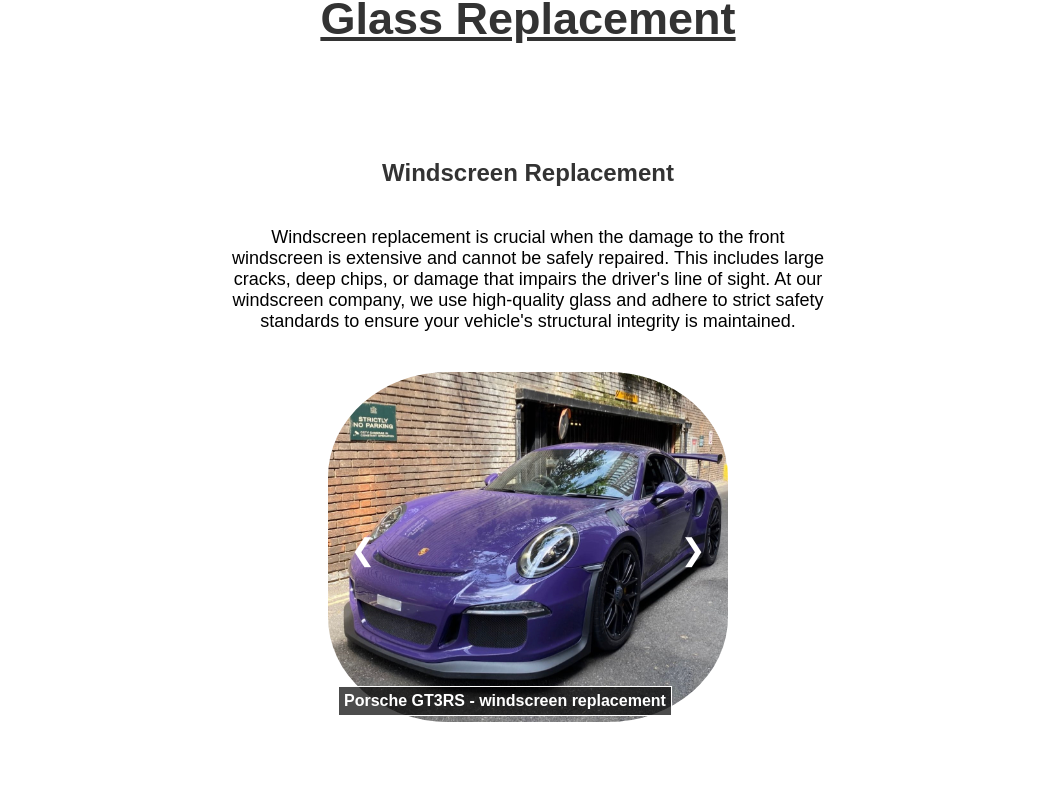
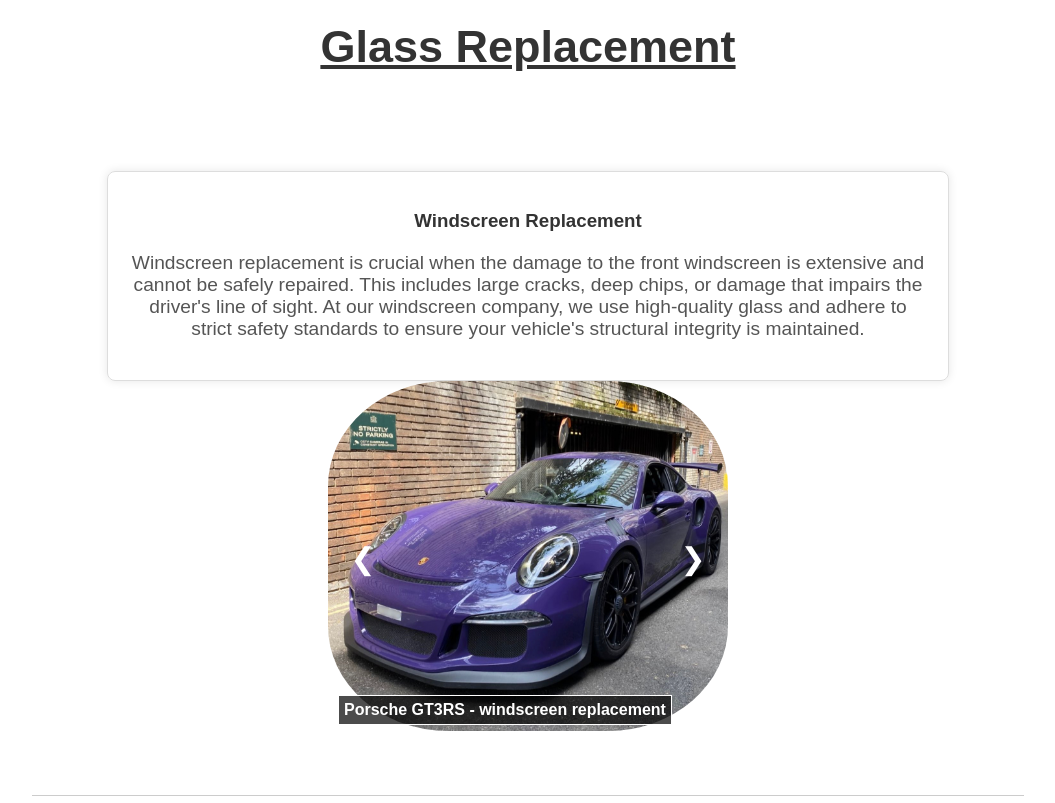
Before and after one commit to onurat/sg-client, a React (Create React App) app: page /#/glassreplacment in a window 1280 px wide. Shown: the part 277-1080 px from the top of the page, without its empty margins (112-1167 px from the left). Built offline with nearby package versions, Linux system fonts and the light colour scheme.

Commit message:
New styles

```diff
--- a/src/components/JobDiscription/ServiceInfo.css
+++ b/src/components/JobDiscription/ServiceInfo.css
@@ -1,16 +1,21 @@
 .service-info {
   margin-top: 40px;
   text-align: center;
+  padding: 20px;
+  border: 1px solid #ddd;
+  border-radius: 8px;
+  box-shadow: 0 0 10px rgba(0, 0, 0, 0.1);
 }
 
-.service-info h3 {
-  font-size: 24px;
+.service-info h2 {
+  font-size: 1.8em;
   color: #333;
+  margin-bottom: 10px;
 }
 
 .service-info p {
-  font-size: 18px;
-  color: #000000;
-  max-width: 600px;
-  margin: 40px auto;
+  font-size: 1.2em;
+  color: #555;
+  max-width: 800px;
+  margin: 20px auto;
 }
--- a/src/components/description/description.css
+++ b/src/components/description/description.css
@@ -1,15 +1,22 @@
 .section-description {
-    margin-top: 20px;
+  margin-top: 40px;
   text-align: center;
+  padding: 20px;
+  background-color: #f8f8f8;
+  border: 1px solid #ddd;
+  border-radius: 8px;
+  box-shadow: 0 0 10px rgba(0, 0, 0, 0.1);
 }
 
 .section-description-1 {
   margin-bottom: 20px;
-    font-size: 25px;
+  font-size: 1.5em;
   text-align: center;
 }
 
 .section-description p {
   max-width: 800px;
   margin: 0 auto;
+  font-size: 1.1em;
+  color: #444;
 }
--- a/src/pages/glassReplacement/GlassReplacment.css
+++ b/src/pages/glassReplacement/GlassReplacment.css
@@ -5,10 +5,19 @@
   justify-content: center;
   margin-top: 100px;
   text-align: center;
+  padding: 20px;
 }
 
 .main-title {
-  font-size: 45px;
+  font-size: 2.5em;
   text-decoration: underline;
-  margin-bottom: 50px;
+  margin-bottom: 20px;
+  line-height: 1.5;
 }
+
+.section-divider {
+  width: 80%;
+  height: 1px;
+  background-color: #ccc;
+  margin: 20px 0;
+}
--- a/src/pages/glassReplacement/GlassReplacmentPage.js
+++ b/src/pages/glassReplacement/GlassReplacmentPage.js
@@ -27,8 +27,10 @@ function GlassReplacement() {
       <h1 className="main-title">Glass Replacement</h1>
       <ServiceInfo title="Windscreen Replacement" description="Windscreen replacement is crucial when the damage to the front windscreen is extensive and cannot be safely repaired. This includes large cracks, deep chips, or damage that impairs the driver's line of sight. At our windscreen company, we use high-quality glass and adhere to strict safety standards to ensure your vehicle's structural integrity is maintained." />
       <ImageCarousel images={porcheImages} />
+      <div className="section-divider"></div>
       <ServiceInfo title="Door Glass Replacement" description="Our windscreen company specializes in replacing damaged door glass. Whether your door glass has been shattered by an accident, a break-in, or vandalism, we offer prompt and reliable replacement services. We use high-quality glass materials and professional installation techniques to ensure the safety and security of your vehicle." />
       <ImageCarousel images={bmwImages} />
+      <div className="section-divider"></div>
       <ServiceInfo title="Rear Windscreen Replacement" description="Our professional team specializes in rear windscreen replacement to address various issues, whether it's due to accidents, vandalism, or other unforeseen circumstances. We understand that rear windscreens cannot be repaired, so we ensure a seamless replacement process. With our high-quality materials and adherence to industry standards, we guarantee your vehicle's rear glass will be restored to its optimal condition, ensuring your safety and peace of mind." />
       <ImageCarousel images={miniImages} />
     </div>
```
Lines whose indentation alone changed are shown as unchanged.
